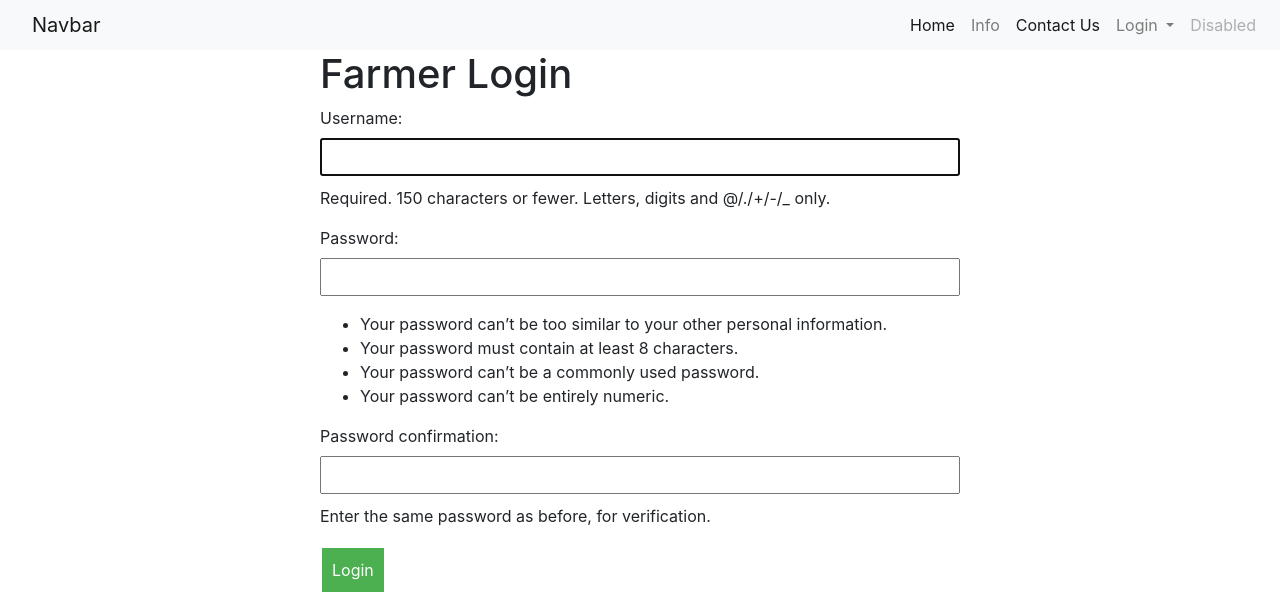
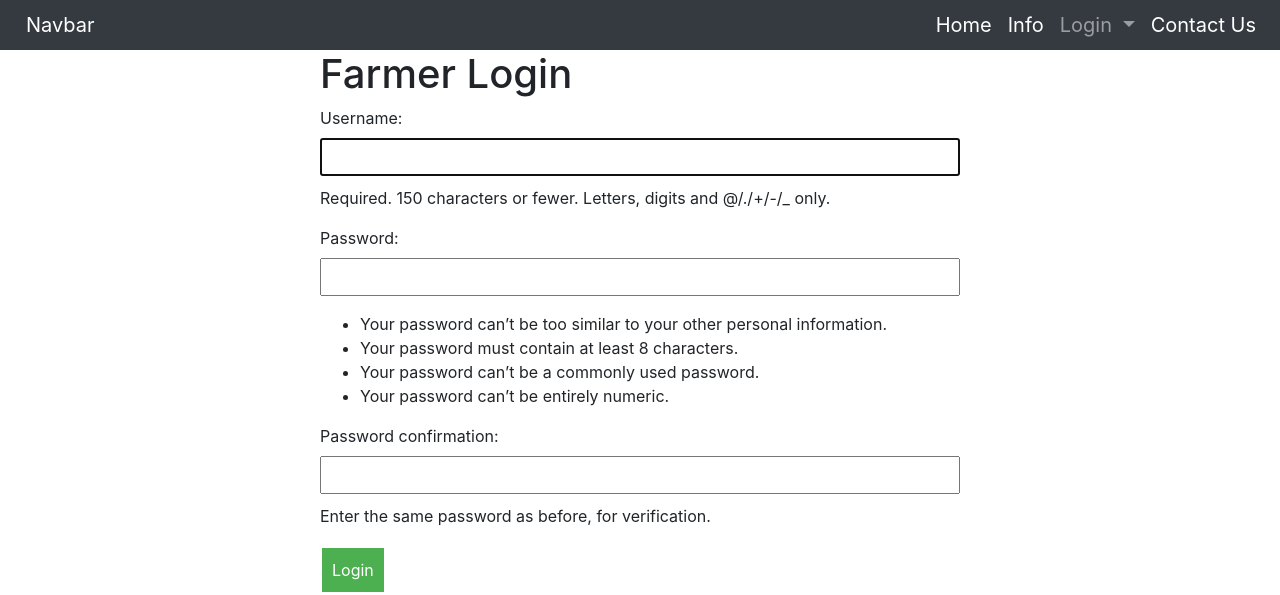
Before and after one commit to purnimakatiyar/AgroTech-Assistant, a Django app: page /farmer/login/ in a window 1280 px wide. Shown: the top 595 px of the page. Run offline with Django 4.2, Linux system fonts and the light colour scheme; some libraries are stand-ins or nearby versions.

Commit message:
new changes 2

```diff
--- a/AgroTech/static/landing_page.css
+++ b/AgroTech/static/landing_page.css
@@ -81,7 +81,7 @@ body::before {
   background-size: cover;
   background-position: center center;
   background-repeat: no-repeat;
-  filter: brightness(50%);
+  filter: brightness(70%);
 }
 
 @media screen and (max-width: 767px) {
--- a/AgroTech/static/supplier.css
+++ b/AgroTech/static/supplier.css
@@ -53,3 +53,23 @@ input[type="submit"] {
     margin: 4px 2px;
     cursor: pointer;
 }
+
+.navbar-right{
+  display: flex;
+  justify-content: flex-end;
+}
+nav {
+  background-color: black;
+}
+
+nav a {
+  color: white;
+  font-size: 20px;
+  text-decoration: none;
+  padding: 10px;
+  transition: all 0.2s ease-in-out;
+}
+
+nav a:hover {
+  background-color: black;
+}
--- a/AgroTech/templates/farmer_login.html
+++ b/AgroTech/templates/farmer_login.html
@@ -17,7 +17,7 @@
         </script>
 </head>
   <body>
-    <nav class="navbar navbar-expand-lg navbar-light bg-light">
+    <nav class="navbar navbar-expand-lg navbar-dark bg-dark">
       <a class="navbar-brand" href="#">Navbar</a>
       <button class="navbar-toggler" type="button" data-toggle="collapse" data-target="#navbarSupportedContent" aria-controls="navbarSupportedContent" aria-expanded="false" aria-label="Toggle navigation">
         <span class="navbar-toggler-icon"></span>
@@ -28,25 +28,24 @@
           <li class="nav-item active">
             <a class="nav-link" href="#">Home <span class="sr-only">(current)</span></a>
           </li>
-            <li class="nav-item">
-              <a class="nav-link" href="#">Info</a>
-            </li>
           <li class="nav-item active">
-                <a class="nav-link" href="{% url 'landing_page' %}">Contact Us <span class="sr-only">(current)</span></a>
+            <a class="nav-link" href="#">Info <span class="sr-only">(current)</span></a>
           </li>
           <li class="nav-item dropdown">
             <a class="nav-link dropdown-toggle" href="#" id="navbarDropdown" role="button" data-toggle="dropdown" aria-haspopup="true" aria-expanded="false">
               Login
             </a>
             <div class="dropdown-menu" aria-labelledby="navbarDropdown">
-                <a class="dropdown-item" href="{% url 'farmer_login' %}">Farmer Login</a>
-                <a class="dropdown-item" href="{% url 'supplier_login' %}">Supplier action</a>
-                <a class="dropdown-item" href="{% url 'admin_login' %}">Admin Login</a>
+              <a class="dropdown-item" href="farmer/login/">Farmer Login</a>
+              <a class="dropdown-item" href="supplier/login/">Supplier action</a>
+              <a class="dropdown-item" href="admin/login/">Admin Login</a>
             </div>
           </li>
-            <li class="nav-item">
-              <a class="nav-link disabled" href="#">Disabled</a>
+          <li class="nav-item active">
+              <a class="nav-link" href="{% url 'landing_page' %}">Contact Us <span class="sr-only">(current)</span></a>
             </li>
+
+
         </ul>
 
       </div>
```
Also changed, not shown: AgroTech/templates/landing_page.html (+33 -2 lines). Lines whose indentation alone changed are shown as unchanged.
